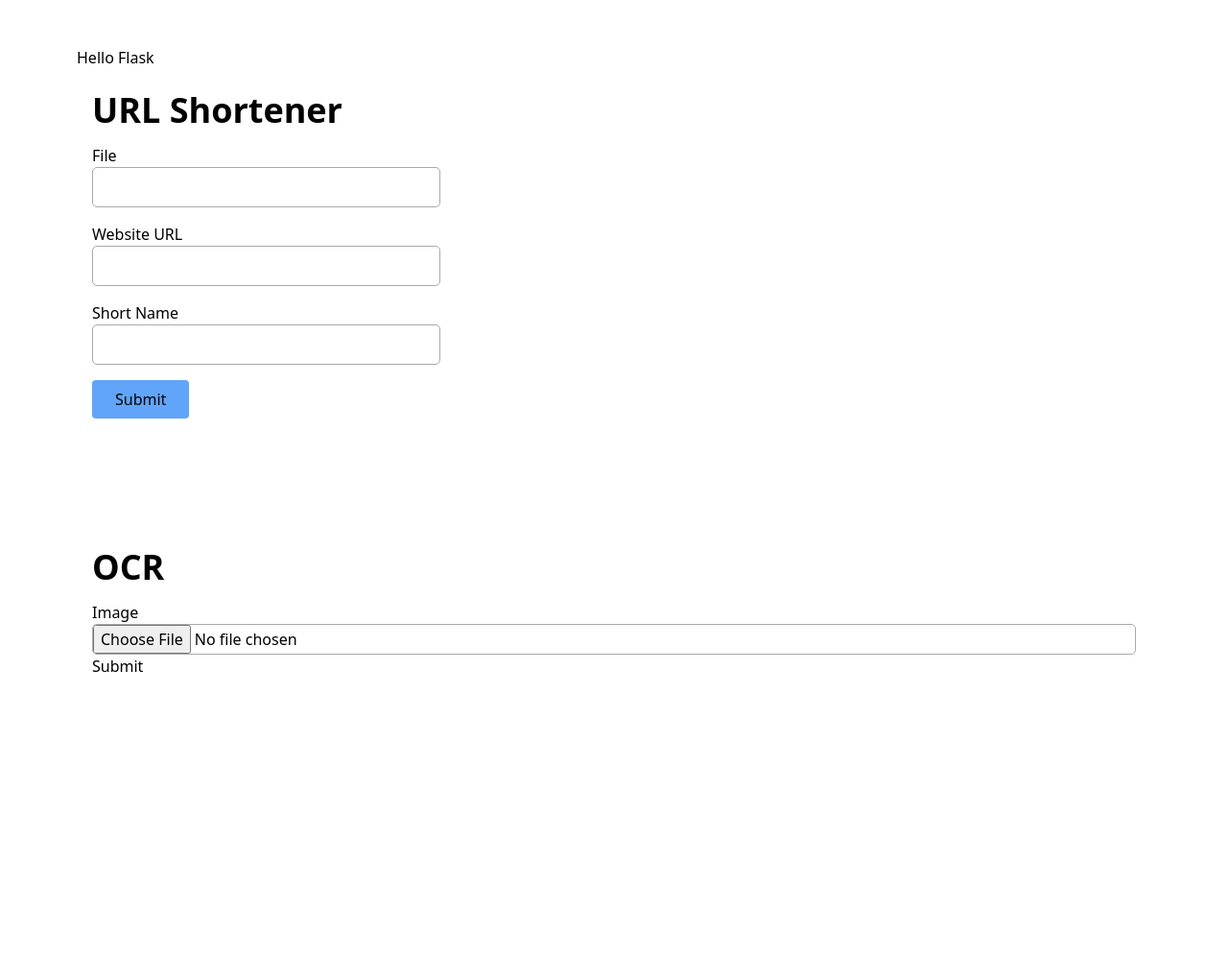
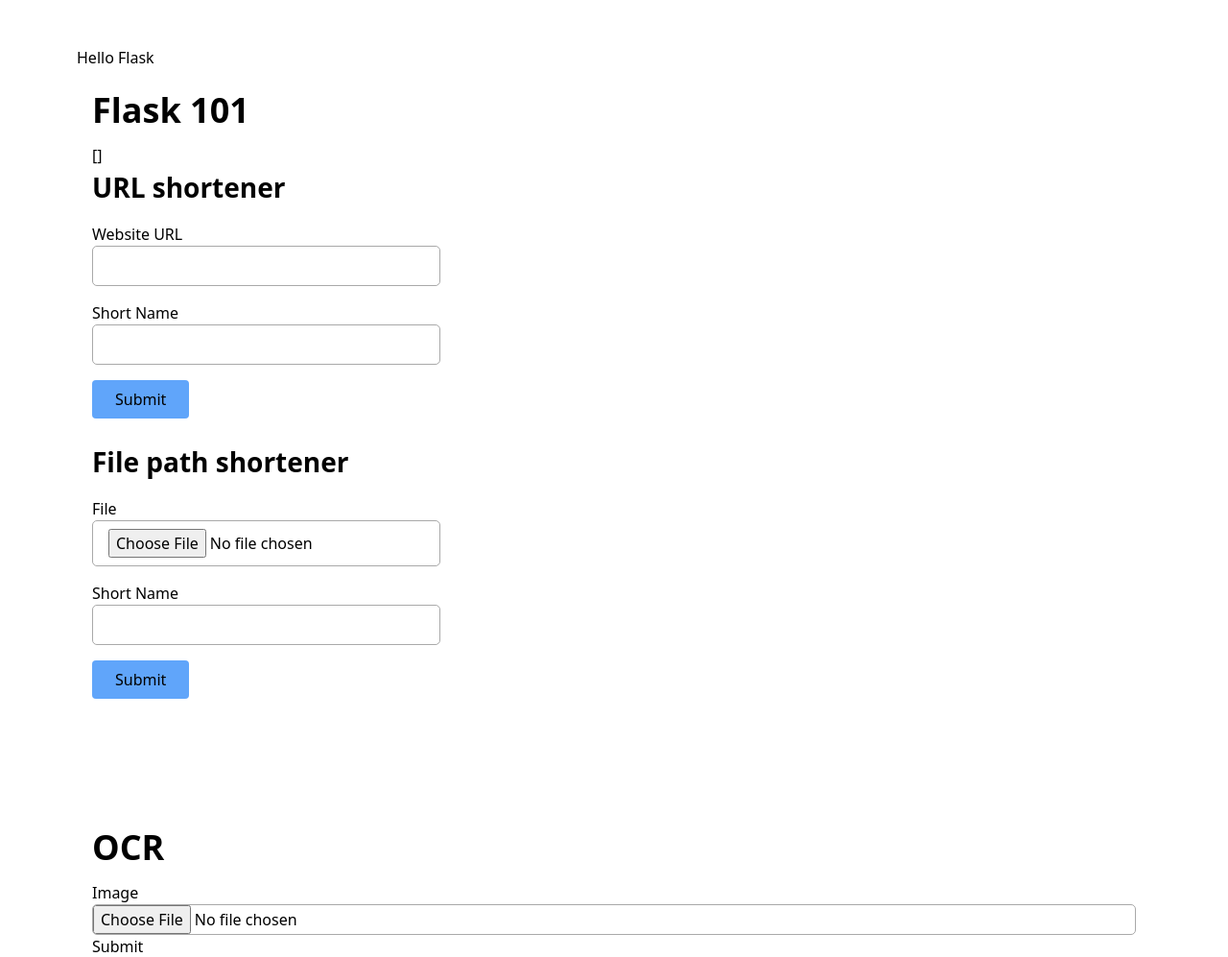
Before and after one commit to zerexei/flask-101, a Flask app: page / in a window 1280 px wide. Shown: the top 997 px of the page at 96% size. Before the commit the page ends 700 px from the top, so only its background shows below. Run offline with Flask 3, Linux system fonts and the light colour scheme; some libraries are stand-ins or nearby versions.

Commit message:
wip: flask 101 (form binary file handling

```diff
--- a/app.py
+++ b/app.py
@@ -12,8 +12,7 @@
 def home():
     return render_template('welcome.html')
 
-# TODO: test form input
-@app.post('/url-shorter')
+@app.post('/url-shortener')
 def url_shorter():
     urls = {}
 
@@ -21,14 +20,35 @@
         with open('urls.json') as urls_file:
             urls = json.load(urls_file)
 
-    if request.form['code'] in urls.keys():
+    if request.form['url_name'] in urls.keys():
         flash("short name already taken")
         return redirect(url_for('home'))
 
-    urls[request.form['code']] = {'url': request.form['url']}
+    urls[request.form['url_name']] = {'url': request.form['url']}
+
     with open ('urls.json', 'w') as url_file:
         json.dump(urls, url_file)
-    return "shorter"
+
+    return redirect(url_for('home'))
+
+@app.post('/file-url-shortener')
+def file_url_shorter():
+    urls = {}
+
+    if os.path.exists('urls.json'):
+        with open('urls.json') as urls_file:
+            urls = json.load(urls_file)
+
+    # if request.form['url_name'] in urls.keys():
+    #     flash("short name already taken")
+    #     return redirect(url_for('home'))
+
+    # urls[request.form['url_name']] = {'url': request.form['url']}
+
+    # with open ('urls.json', 'w') as url_file:
+    #     json.dump(urls, url_file)
+
+    return redirect(url_for('home'))
 
 @app.get('/redirect-to-home')
 def redirect_to_home():
--- a/templates/welcome.html
+++ b/templates/welcome.html
@@ -21,6 +21,12 @@
       margin-bottom: .5rem;
     }
 
+    form h3 {
+      font-size: 1.75rem;
+      font-weight: 600;
+      margin-bottom: .5rem;
+    }
+
     label {
       display: block;
     }
@@ -38,18 +44,46 @@
     <h1>Hello Flask</h1>
 
     <section>
-      <h2>URL Shortener</h2>
+      <h2>Flask 101</h2>
 
-      <div class="w-1/3">
+      {% with messages = get_flashed_messages() %}
+      {{ messages }}
+      {% if messages %}
+      <div class="my-6">
+        <ul class=flashes>
+          {% for message in messages %}
+          <li>{{ message }}</li>
+          {% endfor %}
+        </ul>
+      </div>
+      {% endif %}
+      {% endwith %}
+
+      <div class="w-1/3 mb-6">
         <form action="/url-shortener" method="POST" enctype="multipart/form-data" class="space-y-4">
+          <h3>URL shortener</h3>
           <div>
-            <label>File</label>
+            <label>Website URL</label>
             <input class="px-4 py-2" type="text" name="url">
           </div>
 
           <div>
-            <label>Website URL</label>
-            <input class="px-4 py-2" type="text" name="url">
+            <label>Short Name</label>
+            <input class="px-4 py-2" type="text" name="url_name">
+          </div>
+
+          <div>
+            <button class="px-6 py-2 bg-blue-400 hover:bg-blue-500 rounded">Submit</button>
+          </div>
+        </form>
+      </div>
+
+      <div class="w-1/3">
+        <form action="/file-url-shortener" method="POST" enctype="multipart/form-data" class="space-y-4">
+          <h3>File path shortener</h3>
+          <div>
+            <label>File</label>
+            <input class="px-4 py-2" type="file" name="file">
           </div>
 
           <div>
--- /dev/null
+++ b/urls.json
@@ -0,0 +1 @@
+{"1c24": {"url": ""}, "12c4": {"url": ""}, "qwcr": {"url": ""}, "qvwrq12": {"url": "http://127.0.0.1:5000/"}, "asd": {"url": "http://127.0.0.1:5000/"}, "qw": {"url": "qwr"}, "qwe": {"url": "qwcr"}, "": {"url": ""}}
```
